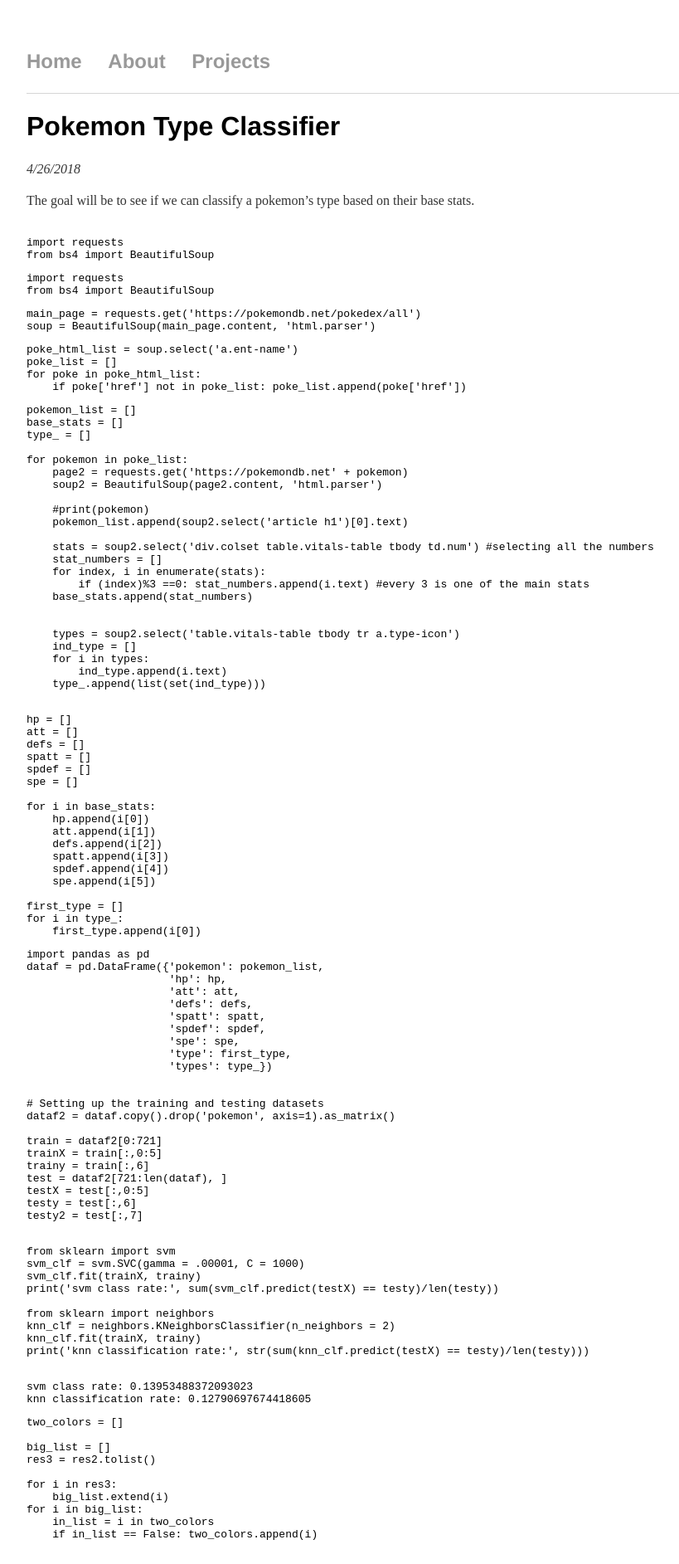
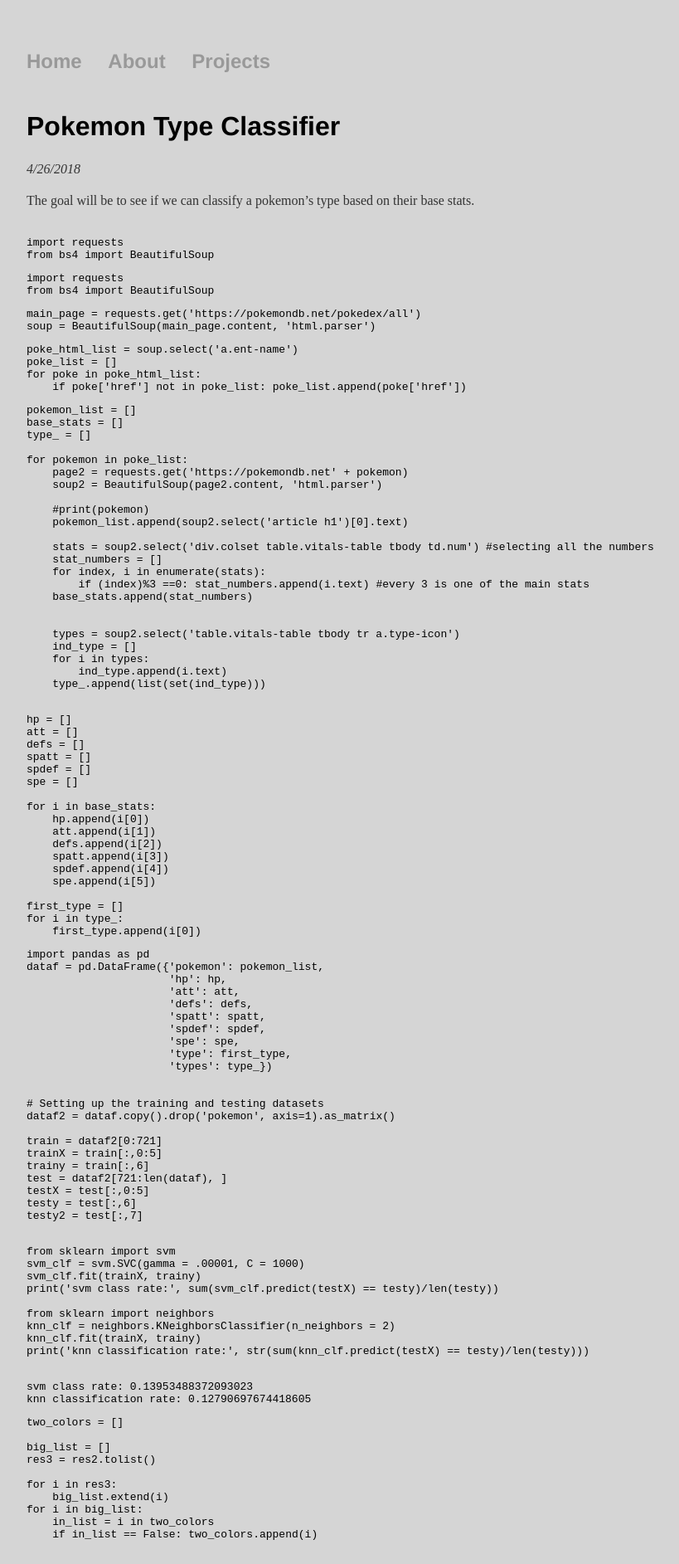
Before and after one commit to clfkenny/clfkenny.github.io, a Jekyll site: the page built from projects/pokemon_classifier/index.md, in a window 1280 px wide. Shown: the top 1885 px of the page at 83% size, without its empty margins (160-979 px from the left). Built offline with Jekyll 4.4.1, drawn with Linux system fonts in a browser that asks for light colours; our own code applies the rules of GitHub Pages for plain Markdown files.

Commit message:
Update main.css

```diff
--- a/css/main.css
+++ b/css/main.css
@@ -1,6 +1,7 @@
 body {
     margin: 60px auto;
     width: 70%;
+    background-color: #D5D5D5
 }
 nav {
     border-bottom: 1px solid #d5d5d5;
@@ -45,9 +46,3 @@ ul.posts {
 ul.posts li {
     list-style: none;
 }
-
-pre,
-code {
-    ...
-    background-color: #d5d5d5;
-}
```
